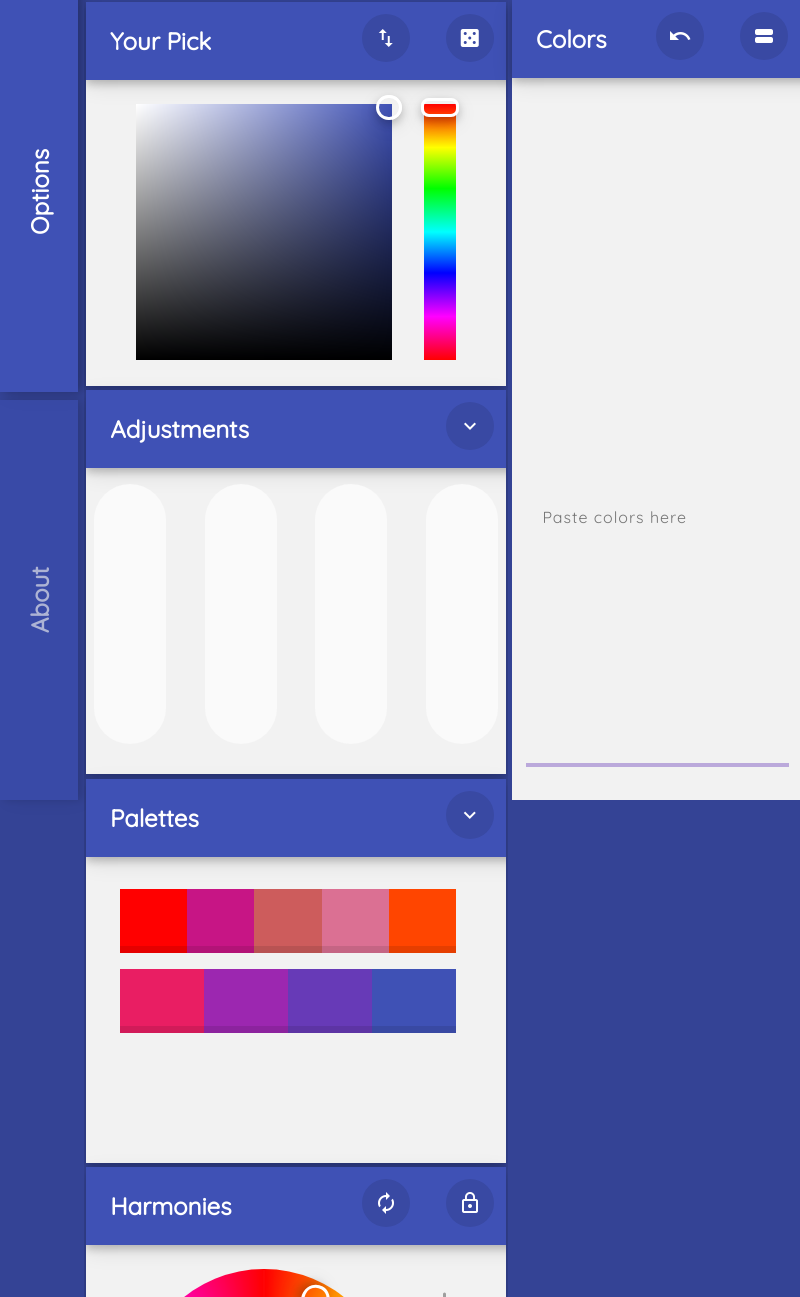
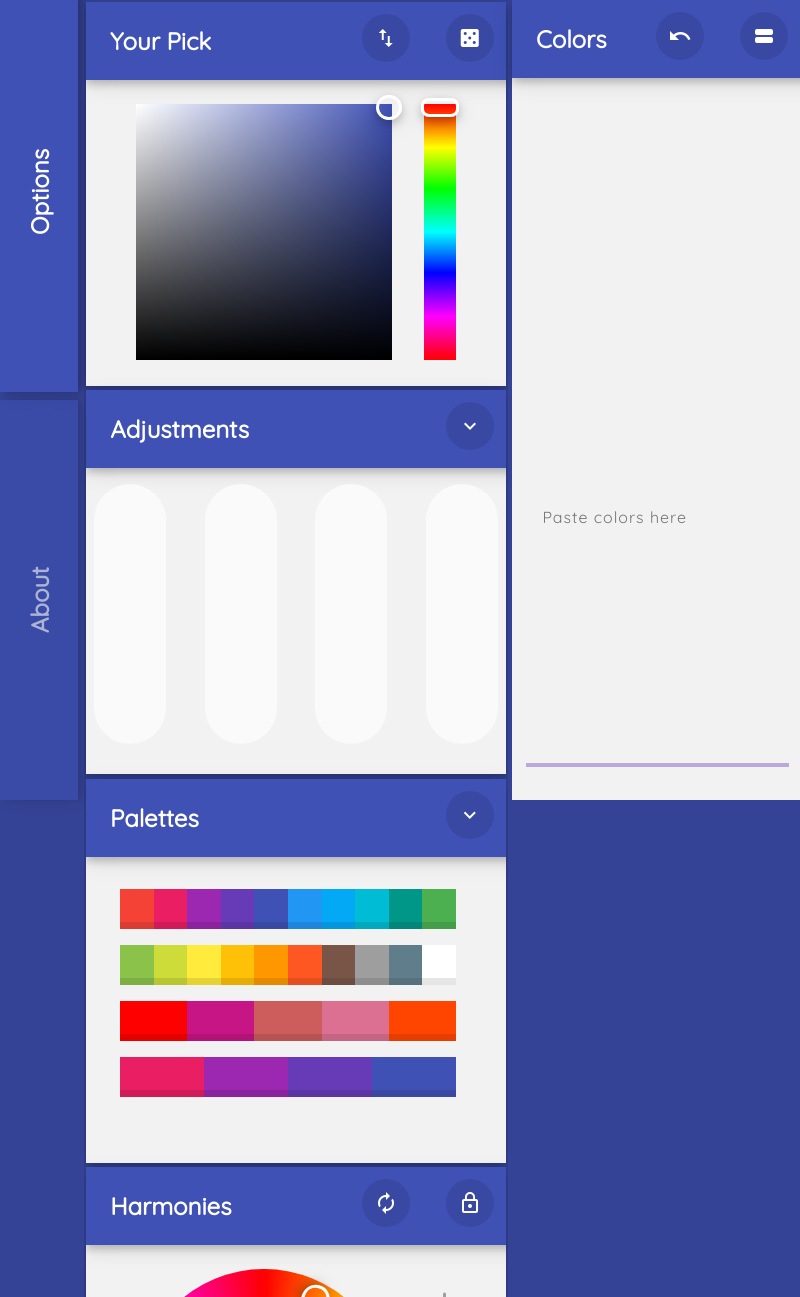
Before and after one commit to grychi/ColorPot, an Electron app: page ColorPot/index.html in a window 800 px wide. Shown: the top 1297 px of the page. Drawn offline with nearby package versions, Linux system fonts and the light colour scheme.

Commit message:
small fixes and front-end update

```diff
--- a/ColorPot/css/stylesheet.css
+++ b/ColorPot/css/stylesheet.css
@@ -205,7 +205,7 @@ h1 {
     position: relative;
     margin-bottom: 1em;
     width: 100%;
-    height: 4em;
+    height: 2.5em;
 }
 .aPal::after {
     content: '';
@@ -220,7 +220,7 @@ h1 {
 .palC {
     cursor: pointer;
     float: left;
-    height: 4em;
+    height: 100%;
 }
 
 /* HARMONIES */
--- a/ColorPot/index.html
+++ b/ColorPot/index.html
@@ -77,6 +77,30 @@
       </h1>
       <div id="palWrap">
         <div class="aPal">
+          <div class="palC" style="width: 10%; background-color: #f44336"></div>
+          <div class="palC" style="width: 10%; background-color: #e91e63"></div>
+          <div class="palC" style="width: 10%; background-color: #9c27b0"></div>
+          <div class="palC" style="width: 10%; background-color: #673ab7"></div>
+          <div class="palC" style="width: 10%; background-color: #3f51b5"></div>
+          <div class="palC" style="width: 10%; background-color: #2196f3"></div>
+          <div class="palC" style="width: 10%; background-color: #03a9f4"></div>
+          <div class="palC" style="width: 10%; background-color: #00bcd4"></div>
+          <div class="palC" style="width: 10%; background-color: #009688"></div>
+          <div class="palC" style="width: 10%; background-color: #4caf50"></div>
+        </div>
+        <div class="aPal">
+          <div class="palC" style="width: 10%; background-color: #8bc34a"></div>
+          <div class="palC" style="width: 10%; background-color: #cddc39"></div>
+          <div class="palC" style="width: 10%; background-color: #ffeb3b"></div>
+          <div class="palC" style="width: 10%; background-color: #ffc107"></div>
+          <div class="palC" style="width: 10%; background-color: #ff9800"></div>
+          <div class="palC" style="width: 10%; background-color: #ff5722"></div>
+          <div class="palC" style="width: 10%; background-color: #795548"></div>
+          <div class="palC" style="width: 10%; background-color: #9e9e9e"></div>
+          <div class="palC" style="width: 10%; background-color: #607d8b"></div>
+          <div class="palC" style="width: 10%; background-color: #ffffff"></div>
+        </div>
+        <div class="aPal">
           <div class="palC" style="width: 20%; background-color: red"></div>
           <div class="palC" style="width: 20%; background-color: mediumvioletred"></div>
           <div class="palC" style="width: 20%; background-color: indianred"></div>
@@ -142,10 +166,9 @@
       <div id="colorPotIcon"></div>
       <a href="#">Check for updates</a><br> An elegant and easy-to-use color tool for graphic designers, digital artists,
       web developers, material design enthusiasts, and anyone who wants to play with colors.<br> Have any suggestions?
-      <a
-        onclick="showFeedb()" href="#">Provide feedback here</a>.<br>
-        <a href="https://github.com/therealgary/" target="_blank">therealgary@github</a><br>
-        <span style="font-size: .8em;">
+      <a onclick="showFeedb()" href="#">Provide feedback here</a>.<br>
+      <a href="https://github.com/therealgary/" target="_blank">therealgary@github</a><br>
+      <span style="font-size: .8em;">
         License: <a href="#">GNU GPLv3</a><br style="font-size: 1em;">
         <a href="#">Terms of Use</a><br>
       </span>
--- a/ColorPot/js/indexVanilla.js
+++ b/ColorPot/js/indexVanilla.js
@@ -59,6 +59,8 @@ function getColors(e) {
             userIn.value += userInA[i] + "\n";
         }
         userIn.value = userIn.value.substring(0, userIn.value.length - 1);
+
+        sColorUpdate();
         undoable = false;
         updateUndo();
     }
```
Also changed, not shown: Website/screenshot.png.
